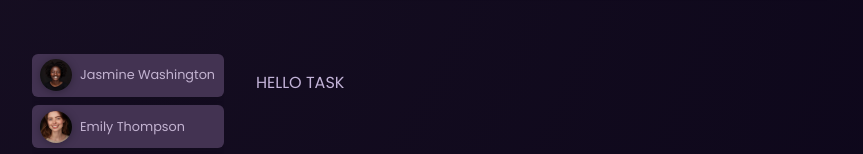
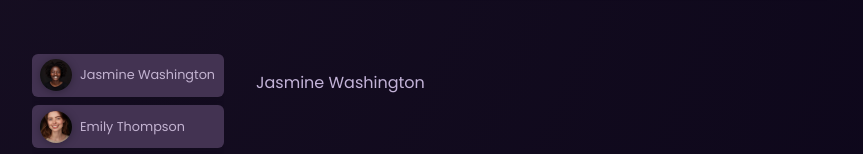
Before and after one commit to RajaMahin/Easy-Tasks-Angular, an Angular app: page / in a window 1280 px wide. Shown: the part 234-388 px from the top of the page, without its empty margins (208-1071 px from the left). Built offline with nearby package versions, Linux system fonts and the light colour scheme.

Commit message:
Applying direct user names on tasks

```diff
--- a/src/app/app-tasks/app-tasks.component.html
+++ b/src/app/app-tasks/app-tasks.component.html
@@ -1 +1 @@
-<p> {{taskName}}</p>
+<p> {{name}}</p>
--- a/src/app/app-tasks/app-tasks.component.ts
+++ b/src/app/app-tasks/app-tasks.component.ts
@@ -10,6 +10,6 @@ import { Component, Input } from '@angular/core';
 
 
 export class AppTasksComponent {
-  @Input({ required: true }) taskName!: string;
+  @Input({ required: true }) name!: string;
 
 }
--- a/src/app/app.component.html
+++ b/src/app/app.component.html
@@ -47,6 +47,6 @@
     </li>
   </ul>
 
-  <app-tasks taskName="HELLO TASK" />
+  <app-tasks [name]="selectedUser.name" />
 
 </main>
--- a/src/app/app.component.ts
+++ b/src/app/app.component.ts
@@ -2,8 +2,7 @@ import { Component } from '@angular/core';
 import { DUMMY_USERS } from './dummy-users';
 import { HeaderComponent } from './header/header.component';
 import { UserComponent } from './user/user.component';
-import { AppTasksComponent } from "./app-tasks/app-tasks.component";
-
+import { AppTasksComponent } from './app-tasks/app-tasks.component';
 
 @Component({
   selector: 'app-root',
@@ -17,11 +16,14 @@ export class AppComponent {
 
   users = DUMMY_USERS;
 
-  taskName = "MY TASK"
+  selectedUserId = 'u1';
+
+  get selectedUser() {
+    return this.users.find((user) => user.id === this.selectedUserId)!;
+  }
 
   onSelectUser(id: string) {
-    console.log("USER ID -> " + " " + id);
+    console.log('USER ID -> ' + ' ' + id);
+    this.selectedUserId = id;
   }
-
-
 }
```
